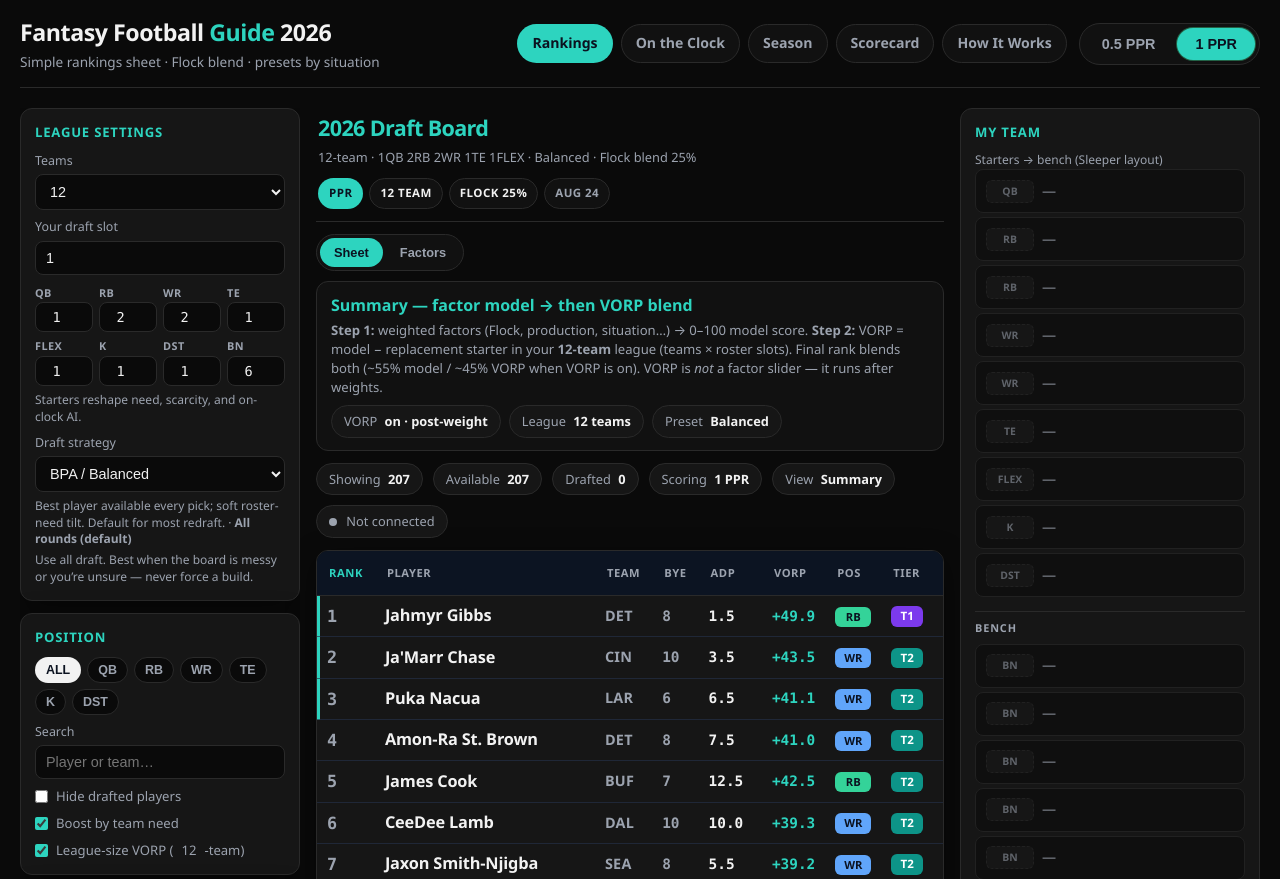
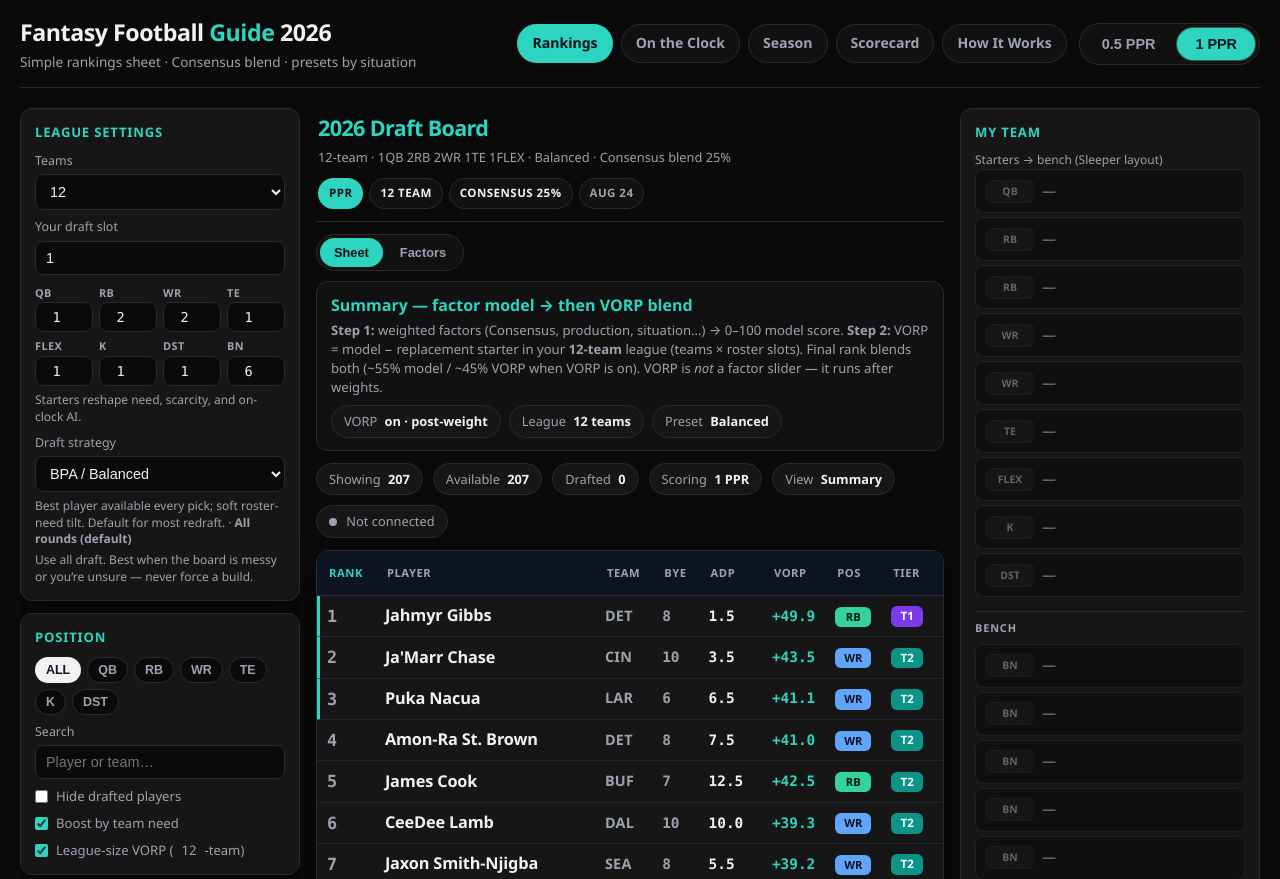
Before and after one commit to ajmartineau25/fantasy-football-guide, a website with bundled scripts: page index.html in a window 1280 px wide. Shown: the top 879 px of the page. Built offline with nearby package versions, Linux system fonts and the light colour scheme.

Commit message:
Remove Flock branding from the site UI.
Replace every user-facing Flock label with Consensus / Expert Consensus so the live draft sheet, presets, docs, and meta no longer name a third-party brand.

```diff
--- a/css/styles.css
+++ b/css/styles.css
@@ -304,7 +304,7 @@ input:focus, select:focus {
   text-align: center;
 }
 
-/* Sheet header (Flock-style) */
+/* Sheet header */
 .sheet-header {
   display: flex;
   flex-wrap: wrap;
@@ -395,7 +395,7 @@ input:focus, select:focus {
 
 .hidden { display: none !important; }
 
-/* Ranking style presets (Flock-like chips) */
+/* Ranking style presets */
 .preset-grid {
   display: flex;
   flex-direction: column;
--- a/data/meta.json
+++ b/data/meta.json
@@ -5,14 +5,14 @@
     "half",
     "ppr"
   ],
-  "flock_source": "Flock Fantasy draft sheets \u00b7 2026-08-24",
+  "consensus_source": "Expert consensus draft ranks \u00b7 2026-08-24",
   "factors": [
     {
       "key": "flock",
-      "label": "Flock Consensus",
+      "label": "Expert Consensus",
       "unit": "rank",
       "higherBetter": false,
-      "desc": "Flock Fantasy overall draft-sheet rank (1 = best). Medium prior (~25% in Balanced)."
+      "desc": "Expert-consensus overall draft rank (1 = best). Medium prior (~25% in Balanced)."
     },
     {
       "key": "lastYear",
@@ -110,12 +110,12 @@
     {
       "id": "balanced",
       "label": "Balanced",
-      "desc": "Flock ~25% + even blend of production, role, situation, market."
+      "desc": "Consensus ~25% + even blend of production, role, situation, market."
     },
     {
       "id": "situation",
       "label": "Overall Situation",
-      "desc": "Env (QB/OL/playcaller/SOS) ~30%; surplus into Flock (~32%)."
+      "desc": "Env (QB/OL/playcaller/SOS) ~30%; surplus into Consensus (~32%)."
     },
     {
       "id": "production",
@@ -130,7 +130,7 @@
     {
       "id": "market",
       "label": "Beat the Market",
-      "desc": "Flock + ADP + Vegas \u2014 lean into consensus boards."
+      "desc": "Consensus + ADP + Vegas \u2014 lean into public boards."
     }
   ],
   "league_defaults": {
@@ -168,9 +168,6 @@
     "2025 fantasy scoring leaders (public leaderboards)",
     "2026 consensus ADP (Sleeper/RTSports/FantasyPros-style)",
     "Per-player Vegas props (modeled season lines)",
-    "Playcaller / QB / OL ranks: model composite for 2026 (1\u201332 among 32 teams)",
-    "Sleeper NFL players API roster scrub 2026-08-24",
-    "Camp/injury news sweep 2026-08-24",
-    "Consensus 2026 PPR ADP refresh 2026-08-24"
+    "Playcaller / QB / OL ranks: model composite for 2026 (1\u201332 among 32 teams)"
   ]
 }
--- a/index.html
+++ b/index.html
@@ -11,7 +11,7 @@
     <header class="header">
       <div class="brand">
         <h1>Fantasy Football <span>Guide</span> 2026</h1>
-        <p>Simple rankings sheet · Flock blend · presets by situation</p>
+        <p>Simple rankings sheet · Consensus blend · presets by situation</p>
       </div>
       <div style="display:flex;flex-wrap:wrap;gap:12px;align-items:center">
         <nav class="site-nav">
@@ -125,7 +125,7 @@
 
         <nav class="rank-tabs hidden" id="rankTabs" aria-label="Ranking views">
           <button type="button" class="rank-tab active" data-view="summary">Summary</button>
-          <button type="button" class="rank-tab" data-view="flock">Flock</button>
+          <button type="button" class="rank-tab" data-view="flock">Consensus</button>
           <button type="button" class="rank-tab" data-view="lastYear">Last Year</button>
           <button type="button" class="rank-tab" data-view="age">Age</button>
           <button type="button" class="rank-tab" data-view="qb">QB</button>
--- a/js/app.js
+++ b/js/app.js
@@ -155,12 +155,12 @@ function renderSheetHeader() {
   if (!sub || !badges) return;
   const scoring = state.scoring === "ppr" ? "PPR" : "0.5 PPR";
   const preset = presetById(state.weightPreset);
-  const flockW = state.weights?.flock ?? 0;
-  sub.textContent = `${state.leagueTeams}-team · ${rosterLabel()} · ${preset.label} · Flock blend ${flockW}%`;
+  const consensusW = state.weights?.flock ?? 0;
+  sub.textContent = `${state.leagueTeams}-team · ${rosterLabel()} · ${preset.label} · Consensus blend ${consensusW}%`;
   badges.innerHTML = `
     <span class="sheet-badge accent">${scoring}</span>
     <span class="sheet-badge">${state.leagueTeams} TEAM</span>
-    <span class="sheet-badge">Flock ${flockW}%</span>
+    <span class="sheet-badge">Consensus ${consensusW}%</span>
     <span class="sheet-badge muted">Aug 24</span>
   `;
 }
@@ -503,7 +503,7 @@ function renderViewBanner() {
     const teams = state.leagueTeams || 12;
   banner.innerHTML = `
       <h3>Summary — factor model → then VORP blend</h3>
-      <p><strong>Step 1:</strong> weighted factors (Flock, production, situation…) → 0–100 model score.
+      <p><strong>Step 1:</strong> weighted factors (Consensus, production, situation…) → 0–100 model score.
       <strong>Step 2:</strong> VORP = model − replacement starter in your <strong>${teams}-team</strong> league (teams × roster slots).
       Final rank blends both (~55% model / ~45% VORP when VORP is on). VORP is <em>not</em> a factor slider — it runs after weights.</p>
       <div class="banner-meta">
@@ -721,7 +721,7 @@ function renderBoard() {
       })
       .join("");
   } else {
-    // Flock-style draft sheet + VORP
+    // Draft sheet layout + VORP
     thead = `
       <tr>
         <th data-sort="total" class="${state.sortKey === "total" ? "sorted" : ""}">Rank</th>
--- a/js/decision.js
+++ b/js/decision.js
@@ -67,7 +67,7 @@ export const STRATEGIES = {
   },
   value: {
     label: "Value / Beat ADP",
-    desc: "Lean into Flock + ADP + Vegas consensus; take falls, avoid reaches.",
+    desc: "Lean into Consensus + ADP + Vegas; take falls, avoid reaches.",
     needStrength: 0.1,
     posBias: { QB: 1, RB: 1, WR: 1, TE: 1, K: 0.9, DST: 0.9 },
     suggestedPreset: "market",
--- a/js/rankings.js
+++ b/js/rankings.js
@@ -34,13 +34,13 @@ export const FACTOR_KEYS = [
 /**
  * Five prevalent ranking styles — replaces fiddly per-factor sliders.
  * Each preset is a full weight map that sums to 100.
- * Balanced keeps ~25% Flock Fantasy draft-sheet consensus (user request).
+ * Balanced keeps ~25% expert-consensus draft-sheet rank.
  */
 export const WEIGHT_PRESETS = [
   {
     id: "balanced",
     label: "Balanced",
-    desc: "Flock ~25% + even blend of production, role, situation, and market.",
+    desc: "Consensus ~25% + even blend of production, role, situation, and market.",
     weights: {
       flock: 25,
       lastYear: 14,
@@ -59,7 +59,7 @@ export const WEIGHT_PRESETS = [
   {
     id: "situation",
     label: "Overall Situation",
-    desc: "Env (QB/OL/playcaller/SOS) capped at ~30%; surplus into Flock (~32%). Role still matters.",
+    desc: "Env (QB/OL/playcaller/SOS) capped at ~30%; surplus into Consensus (~32%). Role still matters.",
     weights: {
       flock: 32,
       lastYear: 5,
@@ -78,7 +78,7 @@ export const WEIGHT_PRESETS = [
   {
     id: "production",
     label: "Prior Production",
-    desc: "Last-year points, efficiency, opportunity, Vegas — Flock ~20%.",
+    desc: "Last-year points, efficiency, opportunity, Vegas — Consensus ~20%.",
     weights: {
       flock: 20,
       lastYear: 22,
@@ -97,7 +97,7 @@ export const WEIGHT_PRESETS = [
   {
     id: "upside",
     label: "Youth & Upside",
-    desc: "Age curve + opportunity + health — Flock ~18%.",
+    desc: "Age curve + opportunity + health — Consensus ~18%.",
     weights: {
       flock: 18,
       lastYear: 6,
@@ -116,7 +116,7 @@ export const WEIGHT_PRESETS = [
   {
     id: "market",
     label: "Beat the Market",
-    desc: "Flock + ADP + Vegas — lean into consensus boards (~28% Flock).",
+    desc: "Consensus + ADP + Vegas — lean into public boards (~28% Consensus).",
     weights: {
       flock: 28,
       lastYear: 8,
@@ -139,7 +139,7 @@ export function presetById(id) {
 }
 
 export const FACTOR_LABELS = {
-  flock: "Flock",
+  flock: "Consensus",
   lastYear: "Last Year",
   age: "Age",
   qb: "QB",
@@ -154,7 +154,7 @@ export const FACTOR_LABELS = {
 };
 
 export const FACTOR_TAB_LABELS = {
-  flock: "Flock Consensus",
+  flock: "Expert Consensus",
   lastYear: "Last Year Stats",
   age: "Age",
   qb: "Quarterback",
@@ -183,8 +183,8 @@ export const FACTOR_META = {
   flock: {
     unit: "rank",
     higherBetter: false,
-    scaleNote: "Flock overall rank",
-    desc: "Flock Fantasy overall draft-sheet rank (1 = best). Medium prior in Balanced (~25%).",
+    scaleNote: "expert-consensus overall rank",
+    desc: "Expert-consensus overall draft rank (1 = best). Medium prior in Balanced (~25%).",
   },
   lastYear: {
     unit: "FPts",
```
Also changed, not shown: how-it-works.html (+7 -7 lines), scorecard.html (+1 -1 lines), 1 other file.
